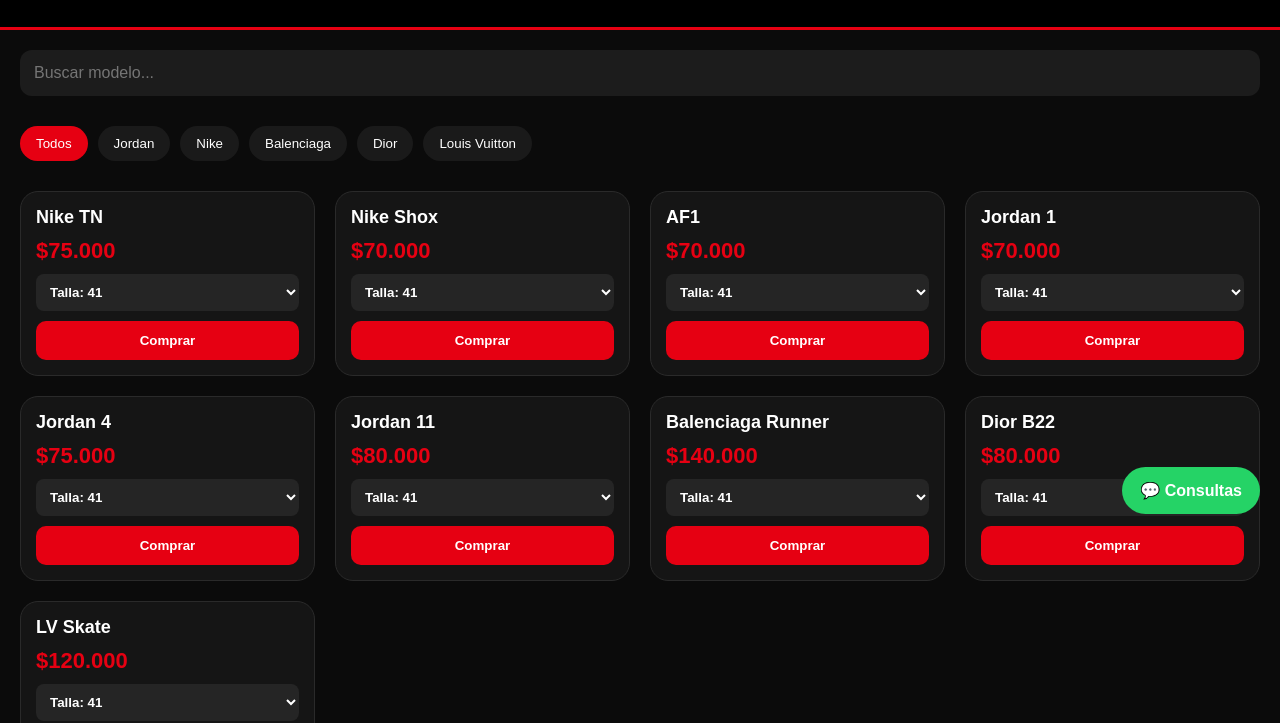
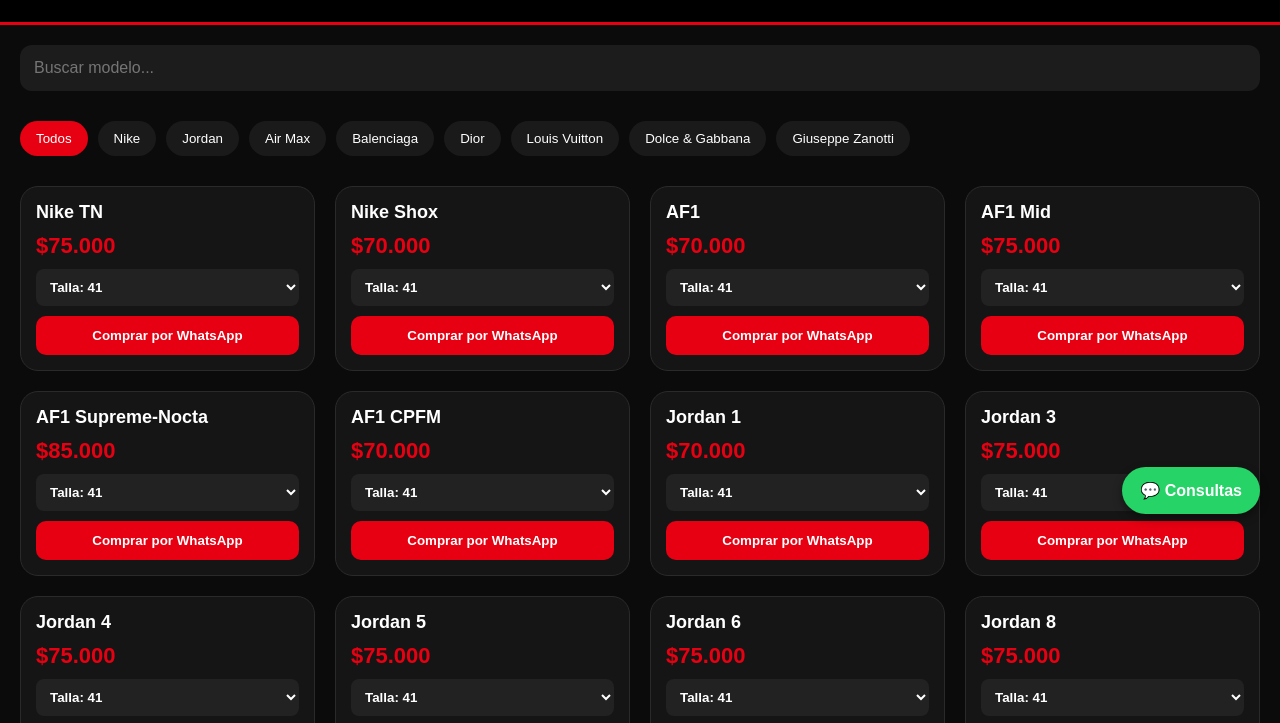
Before and after one commit to maikoljordancl/maikoljordancl.github.io, a plain HTML site: page index.html in a window 1280 px wide. Shown: the part 266-989 px from the top of the page. Drawn offline with Linux system fonts and the light colour scheme.

Commit message:
Update index.html

```diff
--- a/index.html
+++ b/index.html
@@ -43,7 +43,6 @@
 .sub{
 color:#e60012;
 font-weight:bold;
-margin-top:5px;
 }
 
 .envio{
@@ -73,6 +72,11 @@
 gap:10px;
 overflow-x:auto;
 padding:10px 20px;
+}
+
+/* Ocultar barra de scroll horizontal en celulares por estética */
+.categorias::-webkit-scrollbar {
+  display: none;
 }
 
 .categorias button{
@@ -127,16 +131,17 @@
 font-weight:bold;
 }
 
-/* NUEVO: Estilo para el selector de tallas integrado con el diseño */
+/* ESTILO SELECT DE TALLAS */
 select{
 width:100%;
 padding:10px;
 border:none;
 border-radius:8px;
-background:#252525;
+background:#222;
 color:white;
 font-weight:bold;
 outline:none;
+cursor:pointer;
 }
 
 /* BTN */
@@ -166,7 +171,8 @@
 border-radius:50px;
 text-decoration:none;
 font-weight:bold;
-z-index: 1000;
+z-index:999;
+box-shadow:0 4px 10px rgba(0,0,0,0.4);
 }
 
 /* FOOTER */
@@ -196,16 +202,19 @@
 
 <div class="categorias">
 <button onclick="filtrar('todos', this)" class="active">Todos</button>
+<button onclick="filtrar('Nike', this)">Nike</button>
 <button onclick="filtrar('Jordan', this)">Jordan</button>
-<button onclick="filtrar('Nike', this)">Nike</button>
+<button onclick="filtrar('Air Max', this)">Air Max</button>
 <button onclick="filtrar('Balenciaga', this)">Balenciaga</button>
 <button onclick="filtrar('Dior', this)">Dior</button>
 <button onclick="filtrar('Louis Vuitton', this)">Louis Vuitton</button>
+<button onclick="filtrar('Dolce & Gabbana', this)">Dolce & Gabbana</button>
+<button onclick="filtrar('Giuseppe Zanotti', this)">Giuseppe Zanotti</button>
 </div>
 
 <div class="produtos" id="productos"></div>
 
-<a class="whatsapp" href="https://wa.me/56931402987?text=Hola!%20Tengo%20una%20consulta" target="_blank">
+<a class="whatsapp" href="https://wa.me/56931402987?text=Hola,%20tengo%20una%20consulta" target="_blank">
 💬 Consultas
 </a>
 
@@ -216,14 +225,37 @@
 <script>
 
 const productos = [
+  // NIKE
   {cat:"Nike", nombre:"Nike TN", precio:75000},
   {cat:"Nike", nombre:"Nike Shox", precio:70000},
   {cat:"Nike", nombre:"AF1", precio:70000},
+  {cat:"Nike", nombre:"AF1 Mid", precio:75000},
+  {cat:"Nike", nombre:"AF1 Supreme-Nocta", precio:85000},
+  {cat:"Nike", nombre:"AF1 CPFM", precio:70000},
+
+  // JORDAN
   {cat:"Jordan", nombre:"Jordan 1", precio:70000},
+  {cat:"Jordan", nombre:"Jordan 3", precio:75000},
   {cat:"Jordan", nombre:"Jordan 4", precio:75000},
+  {cat:"Jordan", nombre:"Jordan 5", precio:75000},
+  {cat:"Jordan", nombre:"Jordan 6", precio:75000},
+  {cat:"Jordan", nombre:"Jordan 8", precio:75000},
   {cat:"Jordan", nombre:"Jordan 11", precio:80000},
-  {cat:"Balenciaga", nombre:"Balenciaga Runner", precio:140000},
-  {cat:"Dior", nombre:"Dior B22", precio:80000},
+  {cat:"Jordan", nombre:"Jordan 12", precio:75000},
+  {cat:"Jordan", nombre:"Jordan 13", precio:75000},
+  {cat:"Jordan", nombre:"Jordan 14", precio:80000},
+  {cat:"Jordan", nombre:"Jordan 312", precio:90000},
+
+  // AIR MAX
+  {cat:"Air Max", nombre:"Air Max 95-97", precio:80000},
+
+  // LUJO
+  {cat:"Balenciaga", nombre:"Balenciaga Runners", precio:140000},
+  {cat:"Balenciaga", nombre:"Balenciaga Track LED", precio:140000},
+  {cat:"Dolce & Gabbana", nombre:"Portofino", precio:100000},
+  {cat:"Giuseppe Zanotti", nombre:"Giuseppe Zanotti", precio:140000},
+  {cat:"Dior", nombre:"Dior B22-B30", precio:80000},
+  {cat:"Louis Vuitton", nombre:"LV Trainer", precio:115000},
   {cat:"Louis Vuitton", nombre:"LV Skate", precio:120000}
 ];
 
@@ -232,7 +264,7 @@
 function render(){
   let cont = document.getElementById("productos");
 
-  // Usamos el index para identificar de forma exacta el select de cada zapatilla
+  // Añadimos 'index' para enlazar de forma única cada tarjeta con su respectivo menú de tallas
   cont.innerHTML = productos.map((p, index) => `
     <div class="card" data-cat="${p.cat}">
       <h3>${p.nombre}</h3>
@@ -244,7 +276,7 @@
       </select>
 
       <button class="btn" onclick="pedir(${index})">
-        Comprar
+        Comprar por WhatsApp
       </button>
     </div>
   `).join("");
@@ -252,14 +284,14 @@
 
 render();
 
-// CORRECCIÓN: Añadido 'botonElemento' para reemplazar de forma segura el problemático 'event.target'
-function filtrar(cat, botonElemento){
+// CORRECCIÓN: Añadido 'btnElemento' para asegurar compatibilidad total en smartphones
+function filtrar(cat, btnElemento){
   categoriaActual = cat;
 
   document.querySelectorAll(".categorias button")
   .forEach(b => b.classList.remove("active"));
 
-  botonElemento.classList.add("active");
+  btnElemento.classList.add("active");
 
   aplicar();
 }
@@ -270,7 +302,6 @@
   let texto = document.getElementById("buscar").value.toLowerCase();
 
   document.querySelectorAll(".card").forEach(card => {
-
     let nombre = card.querySelector("h3").innerText.toLowerCase();
     let cat = card.dataset.cat;
 
@@ -281,7 +312,7 @@
   });
 }
 
-// CORRECCIÓN: Ahora lee dinámicamente el producto e inyecta la talla seleccionada
+// CORRECCIÓN: Procesa la talla seleccionada en pantalla y formatea los precios para Chile
 function pedir(index){
   let producto = productos[index];
   let selectTalla = document.getElementById(`talla-${index}`);
```
